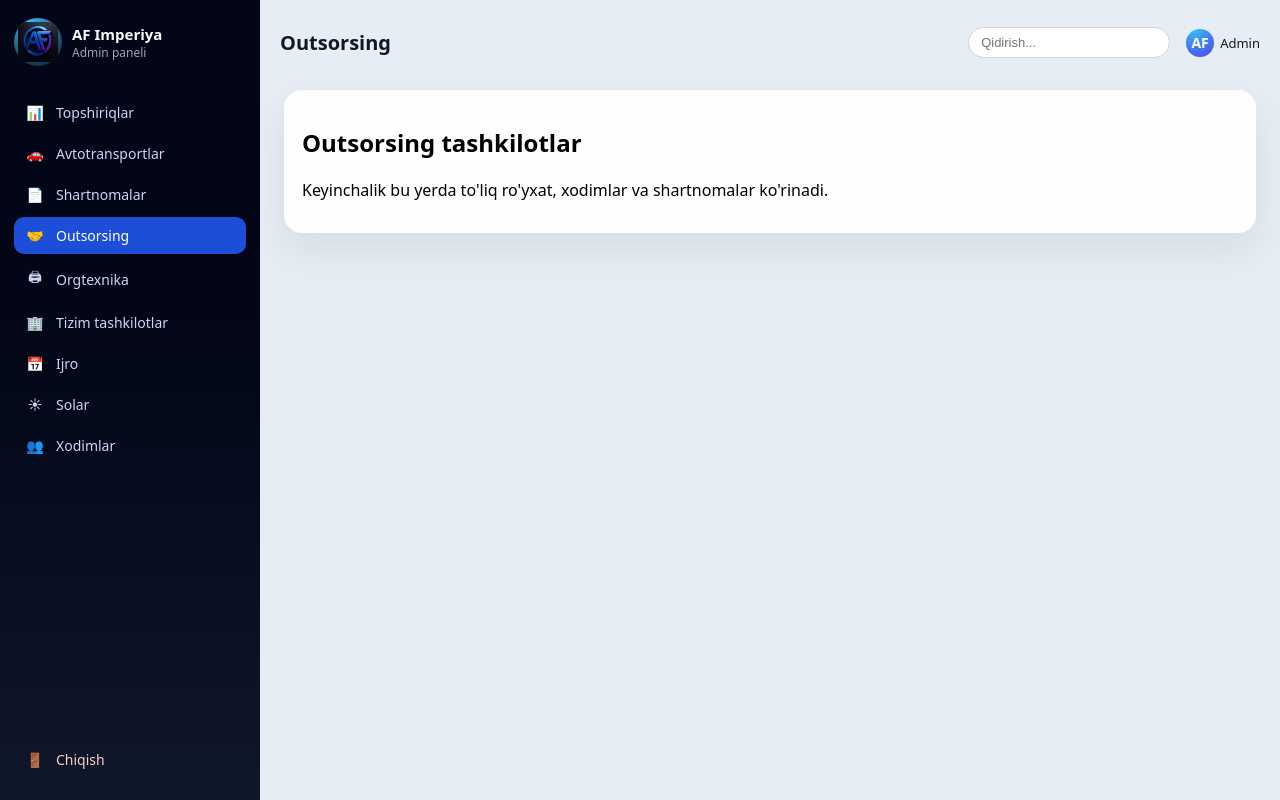
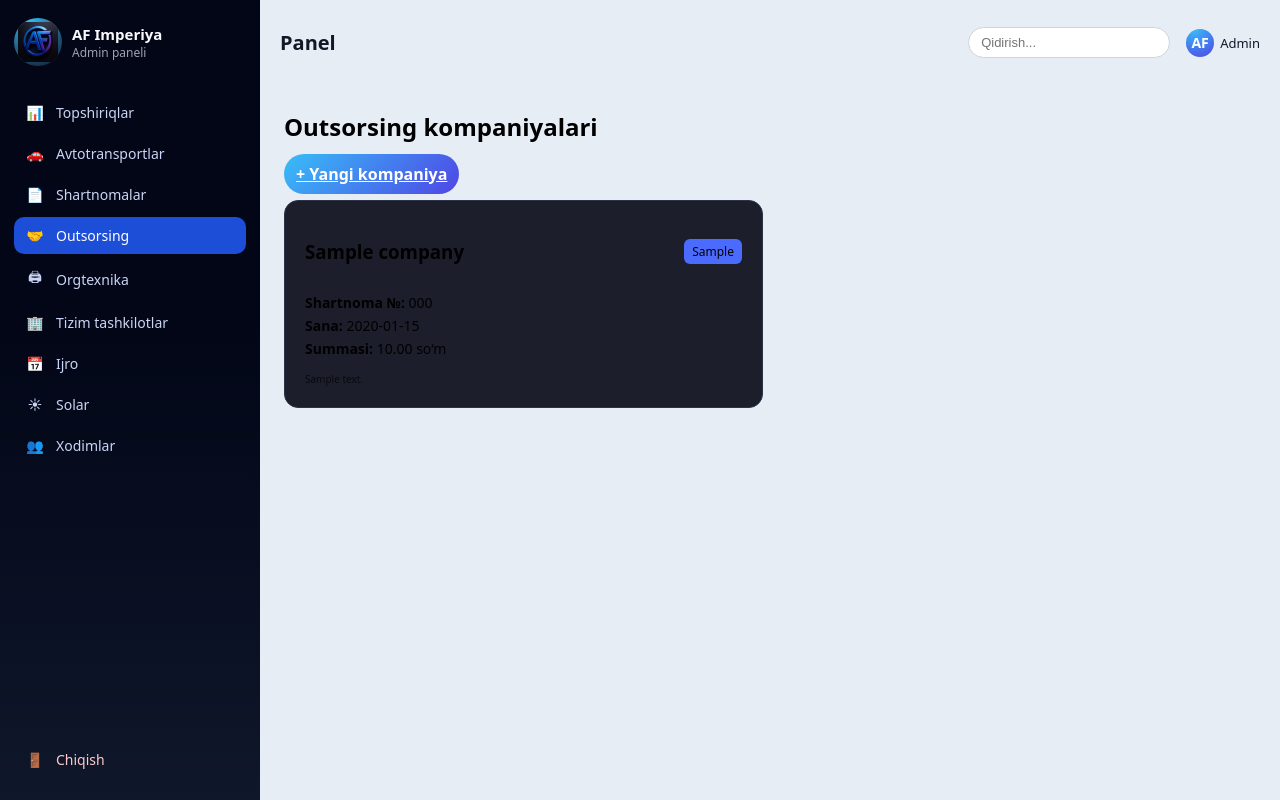
Before and after one commit to Mirfayziev/AF_IMPERIYA, a Flask app: page /outsourcing in a window 1280 px wide. Run offline with Flask 3, Linux system fonts and the light colour scheme; the visitor is signed in with stand-in values (Sample User, id 1); tables that the repository leaves empty hold one stand-in row (values such as "Sample post").

Commit message:
Update list.html

```diff
--- a/templates/outsourcing/list.html
+++ b/templates/outsourcing/list.html
@@ -1,8 +1,92 @@
-{% extends 'base.html' %}
-{% block header_title %}Outsorsing{% endblock %}
+{% extends "base.html" %}
 {% block content %}
-<div class="card-block">
-  <h2>Outsorsing tashkilotlar</h2>
-  <p>Keyinchalik bu yerda to'liq ro'yxat, xodimlar va shartnomalar ko'rinadi.</p>
+
+<div class="page-title">
+    <h1>Outsorsing kompaniyalari</h1>
 </div>
+
+{% if session.get("user_role") in ["admin","manager"] %}
+<div style="margin-bottom:15px;">
+    <a href="/outsourcing/create" class="btn btn-primary">+ Yangi kompaniya</a>
+</div>
+{% endif %}
+
+<div class="outs-grid">
+
+    {% for c in companies %}
+    <div class="outs-card" onclick="window.location='/outsourcing/{{ c.id }}'">
+
+        <div class="outs-header">
+            <h3>{{ c.name }}</h3>
+            <span class="badge blue">{{ c.service_type }}</span>
+        </div>
+
+        <div class="outs-body">
+            <div><b>Shartnoma №:</b> {{ c.contract_number or "—" }}</div>
+            <div><b>Sana:</b> {{ c.contract_date or "—" }}</div>
+            <div><b>Summasi:</b> {{ "%.2f"|format(c.contract_amount or 0) }} so‘m</div>
+        </div>
+
+        <div class="outs-footer">
+            <small>{{ c.comment[:80] if c.comment else "" }}</small>
+        </div>
+
+    </div>
+    {% else %}
+        <div class="empty-text">Hali birorta kompaniya kiritilmagan.</div>
+    {% endfor %}
+
+</div>
+
+<style>
+
+.outs-grid{
+    display:grid;
+    grid-template-columns:repeat(auto-fill,minmax(330px,1fr));
+    gap:14px;
+}
+
+.outs-card{
+    background:#1c1f2b;
+    padding:20px;
+    border-radius:14px;
+    border:1px solid #2e3448;
+    transition:0.25s;
+    cursor:pointer;
+}
+
+.outs-card:hover{
+    border-color:#4b6bff;
+}
+
+.outs-header{
+    display:flex;
+    justify-content:space-between;
+    align-items:center;
+    margin-bottom:10px;
+}
+
+.badge{
+    padding:4px 8px;
+    border-radius:6px;
+    font-size:12px;
+}
+
+.badge.blue{
+    background:#4b6bff;
+}
+
+.outs-body div{
+    margin-bottom:4px;
+    font-size:14px;
+}
+
+.outs-footer{
+    margin-top:12px;
+    opacity:0.7;
+    font-size:12px;
+}
+
+</style>
+
 {% endblock %}
```
